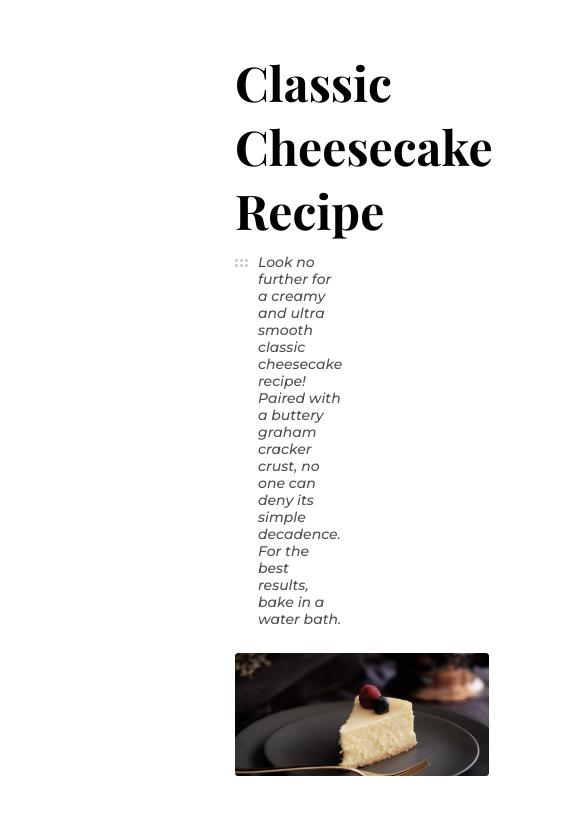
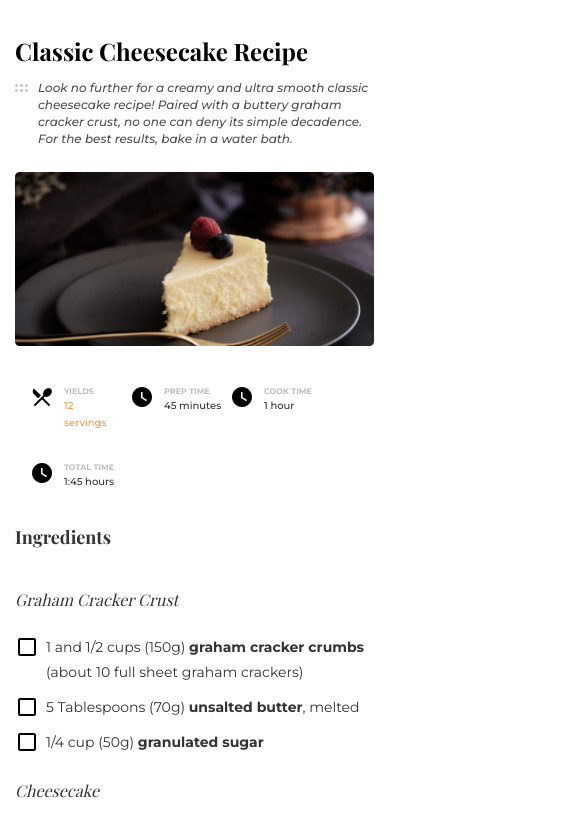
Before and after one commit to abhayxkumar/Recipe-Page, a plain HTML site: page index.html in a window 390 px wide. Shown: the top 817 px of the page, 585 px wide, since content can reach past the window. Drawn offline with nearby package versions, Linux system fonts and the light colour scheme; a web font is replaced by a local one.

Commit message:
Mobile site complete

```diff
--- a/index.html
+++ b/index.html
@@ -205,7 +205,7 @@
           <p class="source">
             Source:
             <a
-              class="source"
+              class="source-a"
               href="https://sallysbakingaddiction.com/classic-cheesecake/"
               >https://sallysbakingaddiction.com/classic-cheesecake/</a
             >
--- a/style.css
+++ b/style.css
@@ -76,7 +76,8 @@
     padding: 0 0 20px 10px;
 }
 
-.source {
+.source,
+.source-a {
     font-family: Montserrat;
     font-style: italic;
     font-weight: normal;
@@ -175,3 +176,93 @@ footer,
 .source {
     padding-top: 30px;
 }
+
+@media (max-width: 420px) {
+    .wrapper {
+        margin: 35px 15px 0 15px;
+    }
+
+    .content {
+        display: flex;
+        flex-direction: column-reverse;
+    }
+
+    .main-heading {
+        font-size: 24px;
+        line-height: 32px;
+    }
+
+    .main-desc {
+        width: 90vw;
+        font-size: 12px;
+    }
+
+    .main-img {
+        width: 92vw;
+        height: auto;
+    }
+
+    .right {
+        padding: 20px 0 0 0;
+        display: grid;
+        grid-template-columns: repeat(auto-fill, minmax(100px, 25vw));
+    }
+
+    .left {
+        padding: 0 10px 0 0;
+    }
+
+    .icon-heading {
+        font-size: 8px;
+    }
+
+    .icon-desc,
+    .icon1-desc {
+        font-size: 10px;
+    }
+
+    .icon {
+        margin: 0;
+    }
+
+    .heading {
+        font-size: 18px;
+        line-height: 24px;
+    }
+
+    .ingred-heading {
+        font-size: 16px;
+        line-height: 21px;
+    }
+
+    .ingred {
+        font-size: 14px;
+        line-height: 25px;
+    }
+
+    .count {
+        font-size: 24px;
+        line-height: 32px;
+    }
+
+    .instr-desc {
+        font-size: 16px;
+        line-height: 20px;
+    }
+
+    .source {
+        font-size: 12px;
+        line-height: 18px;
+        padding: 10px 0 20px 20px;
+    }
+
+    .source-a {
+        font-size: 12px;
+        line-height: 18px;
+    }
+
+    footer {
+        font-size: 14px;
+        line-height: 17px;
+    }
+}
```
